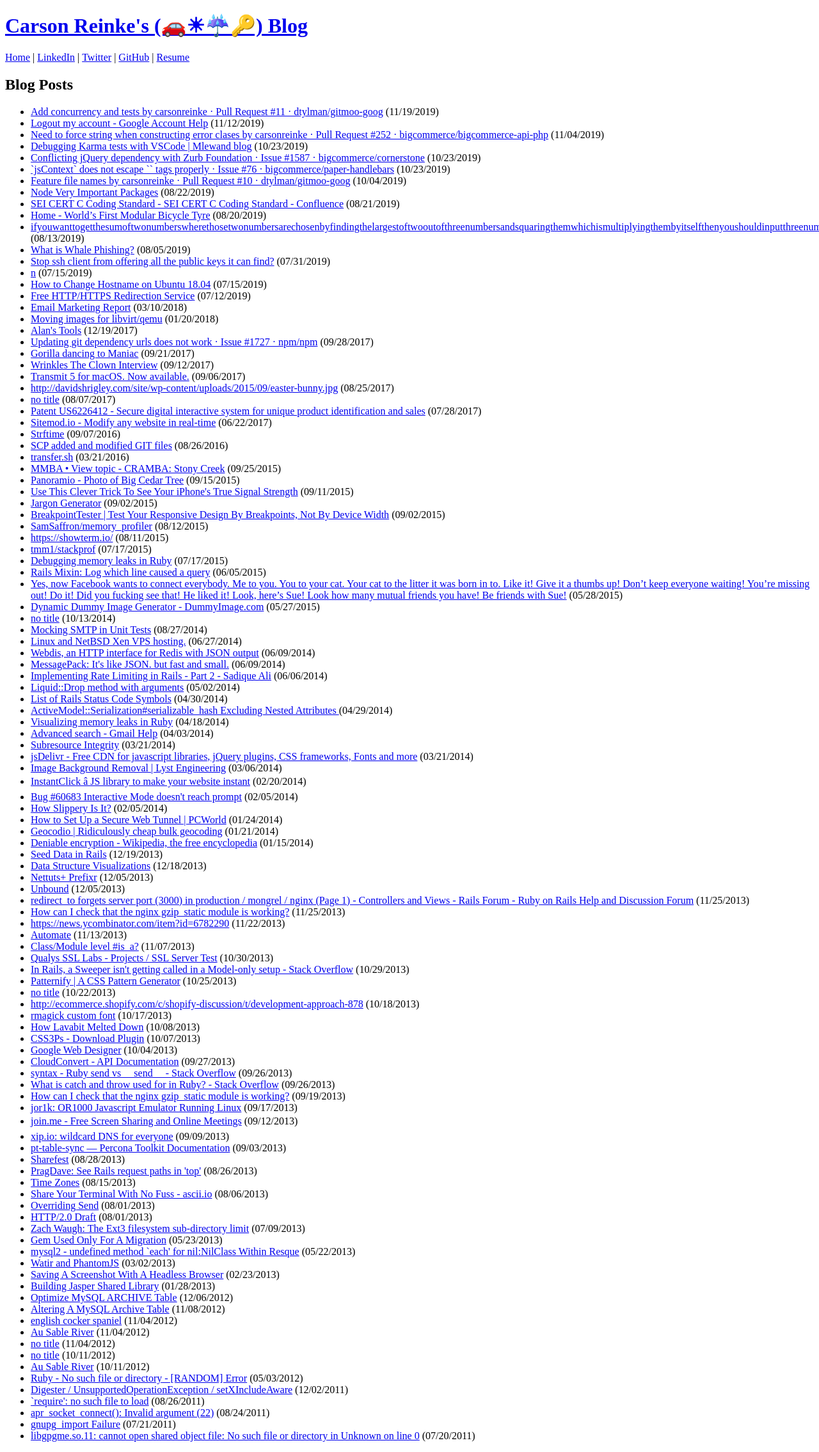
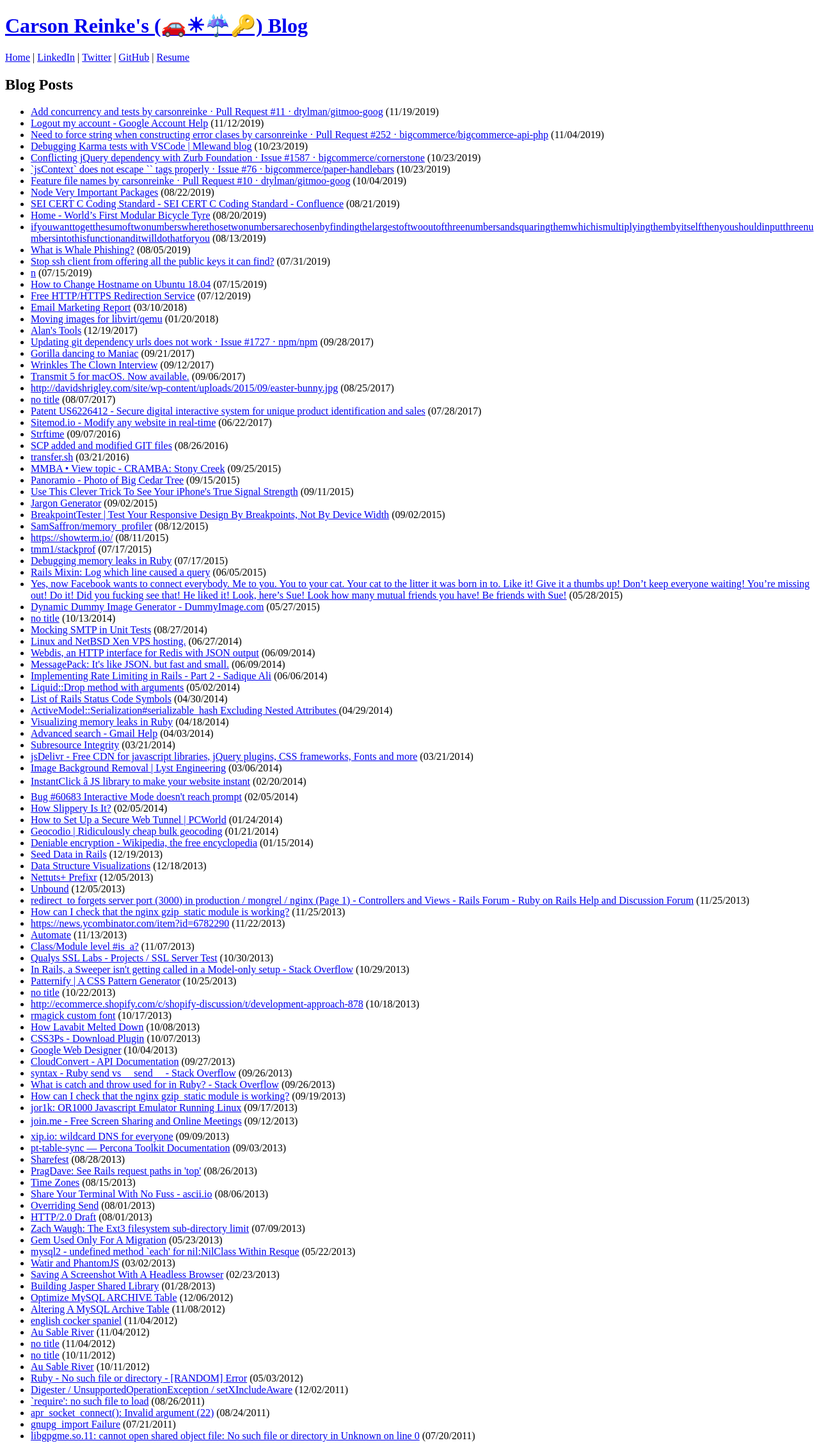
Before and after one commit to carsonreinke/reinke.co, a Jekyll site: the page built from index.html, in a window 1280 px wide. Shown: the whole page at 64% size. Built offline with Jekyll 4.4.1, drawn with Linux system fonts in a browser that asks for light colours.

Commit message:
Fix overflow styling

```diff
--- a/assets/css/style.css
+++ b/assets/css/style.css
@@ -1,5 +1,8 @@
 body {
     font-size: 1em;
+
+    overflow-wrap: break-word;
+    word-wrap: break-word;
 }
 
 header > nav {
@@ -21,8 +24,3 @@
 header > nav > ol > li:last-child::after {
     content: '';
 }
-
-main > ol > li {
-    max-width: 100%;
-    overflow: scroll;
-}
```
